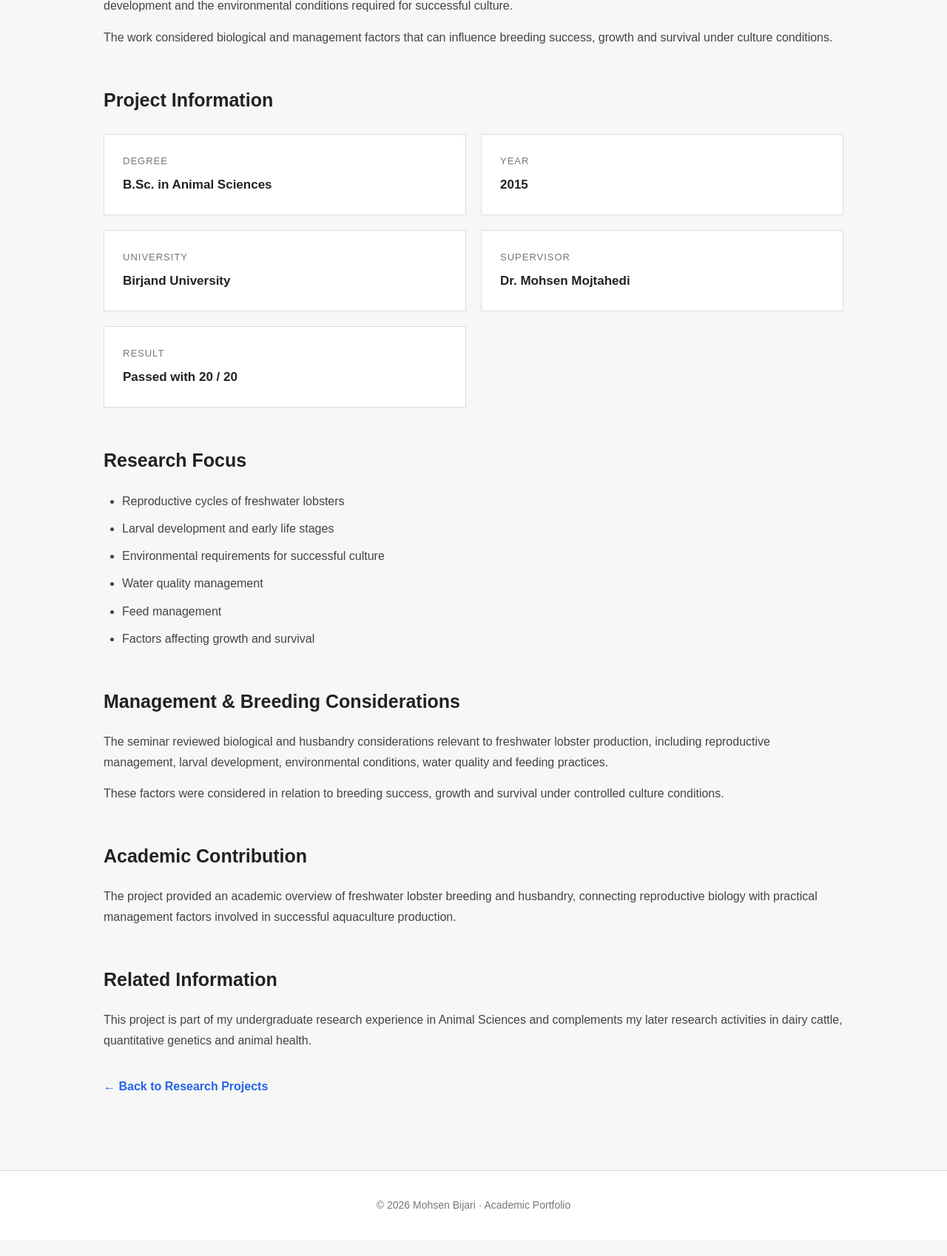
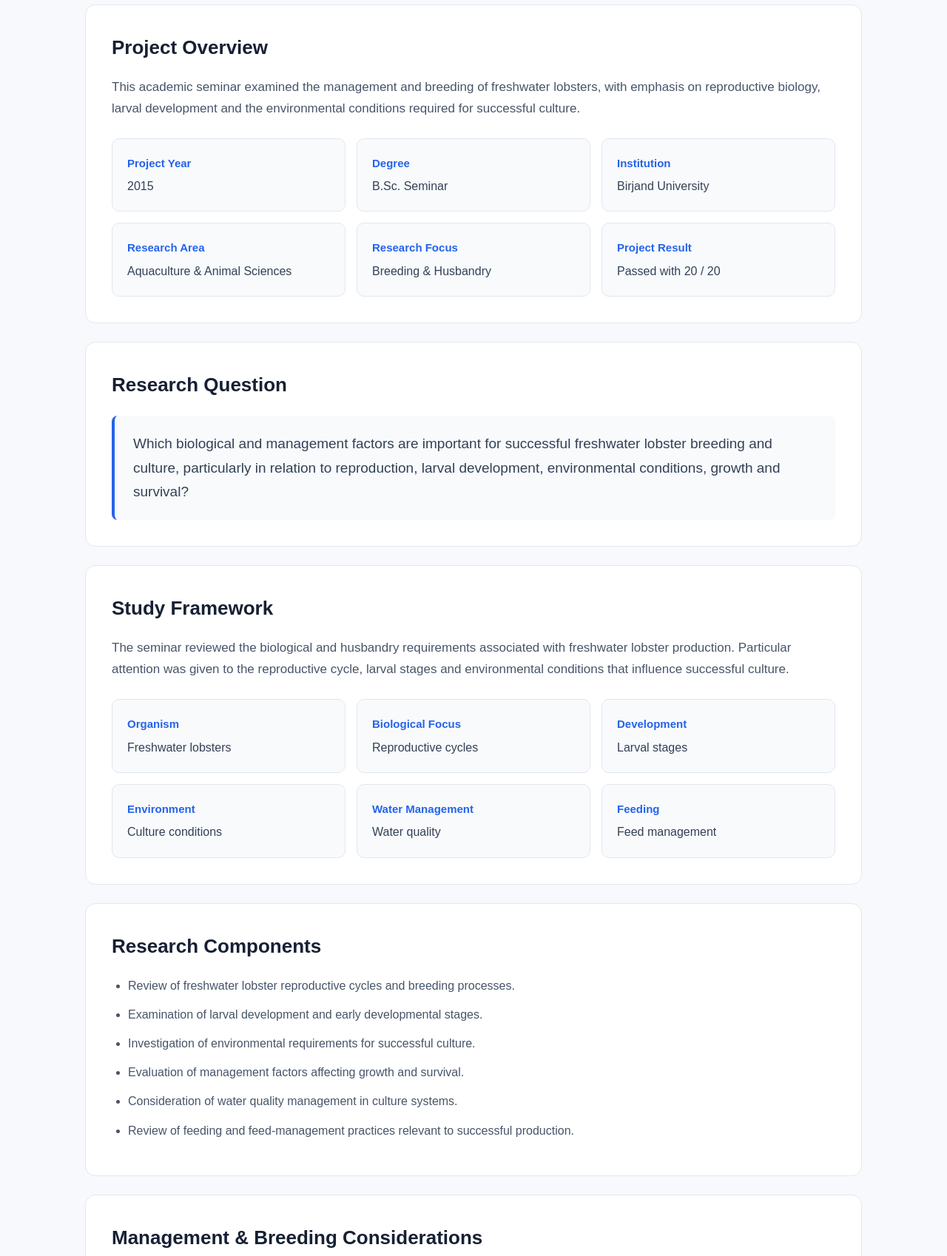
Before and after one commit to mohsenbijari/mohsenbijari.github.io, a plain HTML site: page projects/freshwater-lobster-breeding.html in a window 1280 px wide. Shown: the part 502-2200 px from the top of the page at 74% size. Before the commit the page ends 2179 px from the top, so only its background shows below. Drawn offline with Linux system fonts and the light colour scheme.

Commit message:
Unify freshwater lobster project page design

```diff
--- a/projects/freshwater-lobster-breeding.html
+++ b/projects/freshwater-lobster-breeding.html
@@ -5,150 +5,15 @@
 
     <meta charset="UTF-8">
     <meta name="viewport" content="width=device-width, initial-scale=1.0">
+
     <link rel="stylesheet" href="../style.css">
 
     <title>Freshwater Lobster Breeding | Mohsen Bijari</title>
 
-    <style>
-
-        * {
-            box-sizing: border-box;
-            margin: 0;
-            padding: 0;
-        }
-
-        body {
-            font-family: Arial, Helvetica, sans-serif;
-            line-height: 1.7;
-            color: #222;
-            background: #f7f7f5;
-        }
-
-        a {
-            color: inherit;
-        }
-
-        .container {
-            width: 90%;
-            max-width: 1000px;
-            margin: auto;
-        }
-
-        header {
-            padding: 70px 0 50px;
-            border-bottom: 1px solid #ddd;
-            background: white;
-        }
-
-        .label {
-            font-size: 14px;
-            letter-spacing: 2px;
-            text-transform: uppercase;
-            color: #777;
-            margin-bottom: 15px;
-        }
-
-        h1 {
-            font-size: 42px;
-            line-height: 1.2;
-            margin-bottom: 20px;
-        }
-
-        .subtitle {
-            font-size: 18px;
-            color: #666;
-            max-width: 750px;
-        }
-
-        main {
-            padding: 50px 0;
-        }
-
-        section {
-            margin-bottom: 50px;
-        }
-
-        h2 {
-            font-size: 25px;
-            margin-bottom: 20px;
-        }
-
-        p {
-            color: #444;
-            margin-bottom: 15px;
-        }
-
-        .info-grid {
-            display: grid;
-            grid-template-columns: repeat(2, 1fr);
-            gap: 20px;
-            margin-top: 25px;
-        }
-
-        .info-box {
-            background: white;
-            padding: 25px;
-            border: 1px solid #ddd;
-        }
-
-        .info-title {
-            font-size: 13px;
-            text-transform: uppercase;
-            letter-spacing: 1px;
-            color: #777;
-            margin-bottom: 7px;
-        }
-
-        .info-value {
-            font-size: 17px;
-            font-weight: 600;
-        }
-
-        ul {
-            padding-left: 25px;
-            color: #444;
-        }
-
-        li {
-            margin-bottom: 10px;
-        }
-
-        .back-link {
-            display: inline-block;
-            margin-top: 20px;
-            text-decoration: none;
-            font-weight: 600;
-        }
-
-        .back-link:hover {
-            text-decoration: underline;
-        }
-
-        footer {
-            padding: 35px 0;
-            border-top: 1px solid #ddd;
-            background: white;
-            color: #777;
-            font-size: 14px;
-        }
-
-        @media (max-width: 700px) {
-
-            h1 {
-                font-size: 32px;
-            }
-
-            .info-grid {
-                grid-template-columns: 1fr;
-            }
-
-            header {
-                padding: 50px 0 40px;
-            }
-
-        }
-
-    </style>
+    <meta
+        name="description"
+        content="B.Sc. seminar by Mohsen Bijari on the management and breeding of freshwater lobsters, including reproductive cycles, larval development, environmental requirements, water quality and feed management."
+    >
 
 </head>
 
@@ -156,22 +21,41 @@
 <body>
 
 
-<header>
+    <!-- NAVIGATION -->
+
+    <nav>
+
+        <div class="container nav-inner">
+
+            <a href="../index.html" class="back-link">
+                ← Back to Academic Portfolio
+            </a>
+
+        </div>
+
+    </nav>
+
+
+    <!-- HERO -->
+
+    <header class="project-header">
 
         <div class="container">
 
-        <div class="label">
+            <span class="project-label">
                 B.Sc. Seminar · 2015
-        </div>
+            </span>
 
             <h1>
                 Management and Breeding of Freshwater Lobsters
             </h1>
 
-        <p class="subtitle">
-            An academic seminar focused on freshwater lobster
-            breeding, reproductive biology, larval development
-            and husbandry management.
+            <p class="project-meta">
+                Birjand University · B.Sc. Seminar
+            </p>
+
+            <p class="project-meta">
+                Supervisor: Dr. Mohsen Mojtahedi
             </p>
 
         </div>
@@ -179,105 +63,229 @@
     </header>
 
 
-
     <main>
 
         <div class="container">
 
 
-        <section>
+            <!-- OVERVIEW -->
 
-            <h2>
-                Project Overview
-            </h2>
+            <section class="section">
+
+                <h2>Project Overview</h2>
 
                 <p>
-                This B.Sc. seminar examined the management and
-                breeding of freshwater lobsters, with emphasis
-                on reproductive biology, larval development and
-                the environmental conditions required for
-                successful culture.
+                    This academic seminar examined the management and
+                    breeding of freshwater lobsters, with emphasis on
+                    reproductive biology, larval development and the
+                    environmental conditions required for successful
+                    culture.
                 </p>
 
-            <p>
-                The work considered biological and management
-                factors that can influence breeding success,
-                growth and survival under culture conditions.
-            </p>
+                <div class="overview">
+
+                    <div class="overview-card">
+                        <strong>Project Year</strong>
+                        <span>2015</span>
+                    </div>
+
+                    <div class="overview-card">
+                        <strong>Degree</strong>
+                        <span>B.Sc. Seminar</span>
+                    </div>
+
+                    <div class="overview-card">
+                        <strong>Institution</strong>
+                        <span>Birjand University</span>
+                    </div>
+
+                    <div class="overview-card">
+                        <strong>Research Area</strong>
+                        <span>Aquaculture &amp; Animal Sciences</span>
+                    </div>
+
+                    <div class="overview-card">
+                        <strong>Research Focus</strong>
+                        <span>Breeding &amp; Husbandry</span>
+                    </div>
+
+                    <div class="overview-card">
+                        <strong>Project Result</strong>
+                        <span>Passed with 20 / 20</span>
+                    </div>
+
+                </div>
 
             </section>
 
 
+            <!-- RESEARCH QUESTION -->
 
-        <section>
+            <section class="section">
 
-            <h2>
-                Project Information
-            </h2>
+                <h2>Research Question</h2>
 
-            <div class="info-grid">
+                <div class="research-question">
 
-                <div class="info-box">
+                    <p>
+                        Which biological and management factors are important
+                        for successful freshwater lobster breeding and
+                        culture, particularly in relation to reproduction,
+                        larval development, environmental conditions,
+                        growth and survival?
+                    </p>
 
-                    <div class="info-title">
-                        Degree
                 </div>
 
-                    <div class="info-value">
-                        B.Sc. in Animal Sciences
+            </section>
+
+
+            <!-- STUDY FRAMEWORK -->
+
+            <section class="section">
+
+                <h2>Study Framework</h2>
+
+                <p>
+                    The seminar reviewed the biological and husbandry
+                    requirements associated with freshwater lobster
+                    production. Particular attention was given to the
+                    reproductive cycle, larval stages and environmental
+                    conditions that influence successful culture.
+                </p>
+
+                <div class="overview">
+
+                    <div class="overview-card">
+                        <strong>Organism</strong>
+                        <span>Freshwater lobsters</span>
+                    </div>
+
+                    <div class="overview-card">
+                        <strong>Biological Focus</strong>
+                        <span>Reproductive cycles</span>
+                    </div>
+
+                    <div class="overview-card">
+                        <strong>Development</strong>
+                        <span>Larval stages</span>
+                    </div>
+
+                    <div class="overview-card">
+                        <strong>Environment</strong>
+                        <span>Culture conditions</span>
+                    </div>
+
+                    <div class="overview-card">
+                        <strong>Water Management</strong>
+                        <span>Water quality</span>
+                    </div>
+
+                    <div class="overview-card">
+                        <strong>Feeding</strong>
+                        <span>Feed management</span>
                     </div>
 
                 </div>
 
+            </section>
 
-                <div class="info-box">
 
-                    <div class="info-title">
-                        Year
-                    </div>
+            <!-- RESEARCH COMPONENTS -->
 
-                    <div class="info-value">
-                        2015
-                    </div>
+            <section class="section">
+
+                <h2>Research Components</h2>
+
+                <ul class="research-list">
+
+                    <li>
+                        Review of freshwater lobster reproductive cycles
+                        and breeding processes.
+                    </li>
+
+                    <li>
+                        Examination of larval development and early
+                        developmental stages.
+                    </li>
+
+                    <li>
+                        Investigation of environmental requirements
+                        for successful culture.
+                    </li>
+
+                    <li>
+                        Evaluation of management factors affecting
+                        growth and survival.
+                    </li>
+
+                    <li>
+                        Consideration of water quality management
+                        in culture systems.
+                    </li>
+
+                    <li>
+                        Review of feeding and feed-management practices
+                        relevant to successful production.
+                    </li>
+
+                </ul>
+
+            </section>
+
+
+            <!-- MANAGEMENT -->
+
+            <section class="section">
+
+                <h2>Management &amp; Breeding Considerations</h2>
+
+                <div class="methods">
+
+                    <div class="method-card">
+
+                        <h3>Reproductive Management</h3>
+
+                        <p>
+                            Understanding reproductive cycles and breeding
+                            requirements relevant to successful production.
+                        </p>
 
                     </div>
 
 
-                <div class="info-box">
+                    <div class="method-card">
 
-                    <div class="info-title">
-                        University
-                    </div>
+                        <h3>Larval Development</h3>
 
-                    <div class="info-value">
-                        Birjand University
-                    </div>
+                        <p>
+                            Consideration of larval stages and the conditions
+                            required during early development.
+                        </p>
 
                     </div>
 
 
-                <div class="info-box">
+                    <div class="method-card">
 
-                    <div class="info-title">
-                        Supervisor
-                    </div>
+                        <h3>Culture Environment</h3>
 
-                    <div class="info-value">
-                        Dr. Mohsen Mojtahedi
-                    </div>
+                        <p>
+                            Evaluation of environmental requirements and
+                            water-quality considerations for culture systems.
+                        </p>
 
                     </div>
 
 
-                <div class="info-box">
+                    <div class="method-card">
 
-                    <div class="info-title">
-                        Result
-                    </div>
+                        <h3>Growth &amp; Survival</h3>
 
-                    <div class="info-value">
-                        Passed with 20 / 20
-                    </div>
+                        <p>
+                            Consideration of management, feeding and culture
+                            factors associated with growth and survival.
+                        </p>
 
                     </div>
 
@@ -286,103 +294,60 @@
             </section>
 
 
+            <!-- ACADEMIC CONTRIBUTION -->
 
-        <section>
+            <section class="section">
 
-            <h2>
-                Research Focus
-            </h2>
-
-            <ul>
-
-                <li>
-                    Reproductive cycles of freshwater lobsters
-                </li>
-
-                <li>
-                    Larval development and early life stages
-                </li>
-
-                <li>
-                    Environmental requirements for successful culture
-                </li>
-
-                <li>
-                    Water quality management
-                </li>
-
-                <li>
-                    Feed management
-                </li>
-
-                <li>
-                    Factors affecting growth and survival
-                </li>
-
-            </ul>
-
-        </section>
-
-
-
-        <section>
-
-            <h2>
-                Management & Breeding Considerations
-            </h2>
+                <h2>Academic Contribution</h2>
 
                 <p>
-                The seminar reviewed biological and husbandry
-                considerations relevant to freshwater lobster
-                production, including reproductive management,
-                larval development, environmental conditions,
-                water quality and feeding practices.
-            </p>
-
-            <p>
-                These factors were considered in relation to
-                breeding success, growth and survival under
-                controlled culture conditions.
+                    The seminar provided an academic overview of freshwater
+                    lobster breeding and husbandry, connecting reproductive
+                    biology with practical management factors involved in
+                    successful aquaculture production.
                 </p>
 
             </section>
 
 
+            <!-- ACADEMIC RELEVANCE -->
 
-        <section>
+            <section class="section">
 
-            <h2>
-                Academic Contribution
-            </h2>
+                <h2>Academic Relevance</h2>
 
                 <p>
-                The project provided an academic overview of
-                freshwater lobster breeding and husbandry,
-                connecting reproductive biology with practical
-                management factors involved in successful
-                aquaculture production.
+                    This undergraduate seminar contributed to my early
+                    academic experience in animal sciences and expanded my
+                    understanding of animal breeding, reproduction,
+                    environmental management and production systems.
                 </p>
 
             </section>
 
 
+            <!-- LINKS -->
 
-        <section>
+            <section class="section">
 
-            <h2>
-                Related Information
-            </h2>
+                <h2>Project Resources</h2>
 
-            <p>
-                This project is part of my undergraduate research
-                experience in Animal Sciences and complements my
-                later research activities in dairy cattle,
-                quantitative genetics and animal health.
-            </p>
+                <div class="buttons">
 
-            <a href="../index.html" class="back-link">
-                ← Back to Research Projects
+                    <a
+                        href="../index.html#research"
+                        class="button button-primary">
+                        View Research Projects
                     </a>
+
+                    <a
+                        href="../Mohsen_Bijari_CV.pdf"
+                        target="_blank"
+                        class="button">
+                        View CV
+                    </a>
+
+                </div>
 
             </section>
 
@@ -392,14 +357,9 @@
     </main>
 
 
-
     <footer>
 
-    <div class="container">
-
         © 2026 Mohsen Bijari · Academic Portfolio
-
-    </div>
 
     </footer>
 
```
Lines whose indentation alone changed are shown as unchanged.
